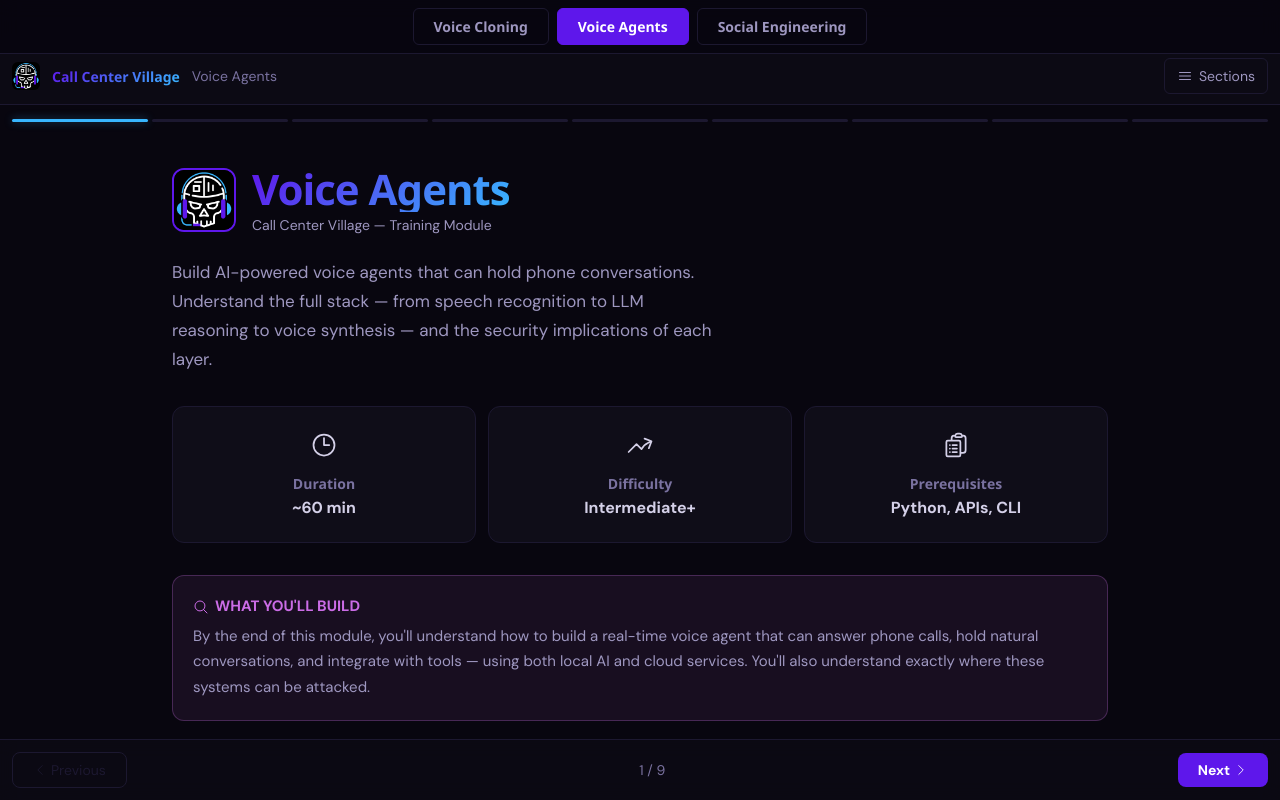
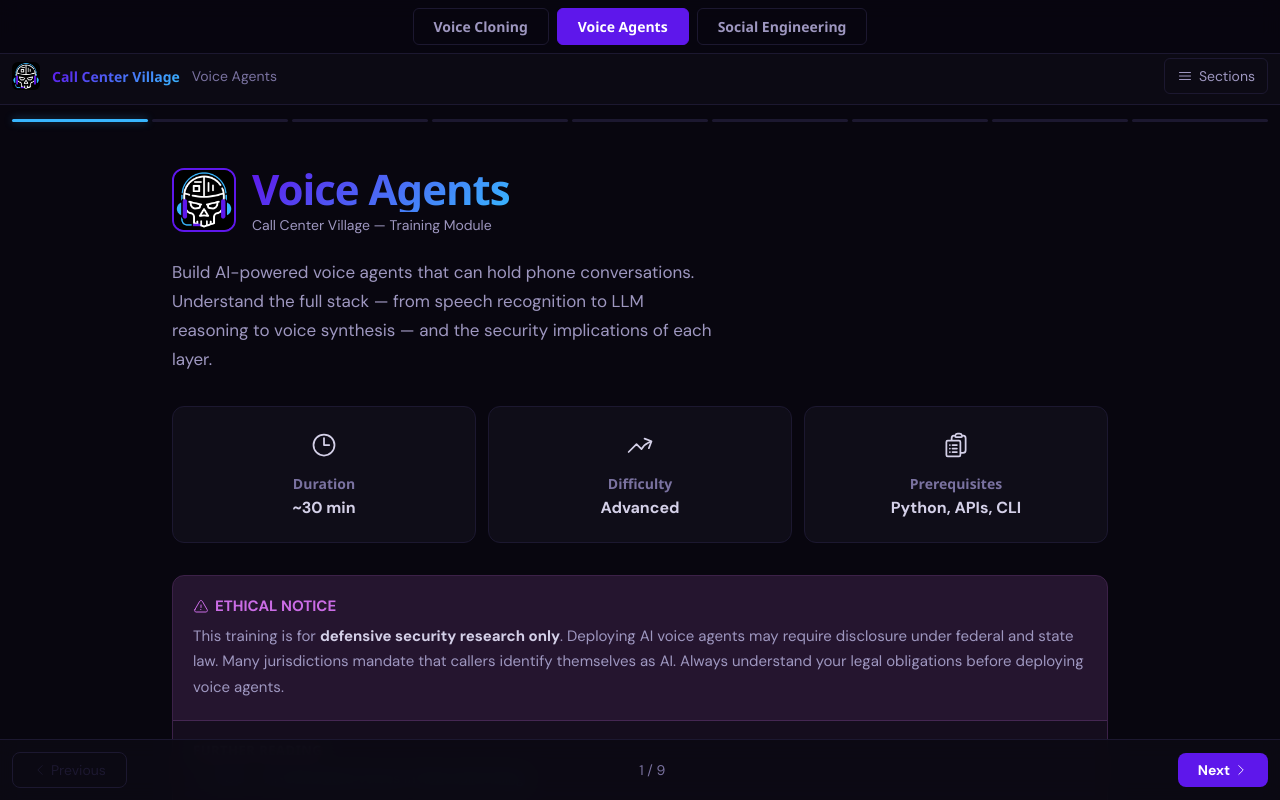
Before and after one commit to CallCenterVillage/voice-training, a React (Vite) app: page /voice-cloning/intro in a window 1280 px wide. Both pictures are taken after a click on the tab "Voice Agents". Shown: the top 800 px of the page. Built offline with nearby package versions, Linux system fonts and the light colour scheme; a web font is replaced by a local one.

Commit message:
ethical notice updates and links

```diff
--- a/social-engineering-training.jsx
+++ b/social-engineering-training.jsx
@@ -110,8 +110,8 @@ const IntroSection = () => (
     </div>
     <div style={{ display: "grid", gridTemplateColumns: "repeat(auto-fit, minmax(200px, 1fr))", gap: 12, marginBottom: 32 }}>
       {[
-        { label: "Duration", value: "~50 min", icon: "clock" },
-        { label: "Difficulty", value: "Intermediate", icon: "trending-up" },
+        { label: "Duration", value: "~30 min", icon: "clock" },
+        { label: "Difficulty", value: "Beginner Friendly", icon: "trending-up" },
         { label: "Prerequisites", value: "Basic security awareness", icon: "clipboard" },
       ].map((item, i) => (
         <div key={i} style={{ background: C.card, border: `1px solid ${C.border}`, borderRadius: 12, padding: "24px 16px", textAlign: "center" }}>
@@ -137,12 +137,30 @@ const IntroSection = () => (
         </div>
       </div>
     </div>
-    <div style={{ background: `${C.tertiary}15`, borderRadius: 12, padding: 20, border: `1px solid ${C.tertiary}44` }}>
-      <div style={{ fontSize: 15, color: C.tertiary, fontWeight: 700, marginBottom: 8 }}><Icon name="warning" size={16} style={{ display: "inline-block", verticalAlign: "middle", marginRight: 6 }} />ETHICAL NOTICE</div>
-      <div style={{ fontSize: 15, color: C.muted, lineHeight: 1.7 }}>
-        This training is for <strong style={{ color: C.text }}>authorized security testing only</strong>.
-        Social engineering without authorization is illegal and unethical. The techniques taught here should
-        only be used in sanctioned red team exercises, security assessments, or educational settings with informed consent.
+    <div style={{ borderRadius: 12, border: `1px solid ${C.tertiary}44`, overflow: "hidden" }}>
+      <div style={{ background: `${C.tertiary}25`, padding: 20 }}>
+        <div style={{ fontSize: 15, color: C.tertiary, fontWeight: 700, marginBottom: 8 }}><Icon name="warning" size={16} style={{ display: "inline-block", verticalAlign: "middle", marginRight: 6 }} />ETHICAL NOTICE</div>
+        <div style={{ fontSize: 15, color: C.muted, lineHeight: 1.7 }}>This training is for <strong style={{ color: C.text }}>authorized security testing only</strong>. Social engineering without authorization is illegal and unethical. The techniques taught here should only be used in sanctioned red team exercises, security assessments, or educational settings with informed consent.</div>
+      </div>
+      <div style={{ background: `${C.tertiary}10`, borderTop: `1px solid ${C.tertiary}44`, padding: 20 }}>
+        <div style={{ fontSize: 13, color: C.dim, fontWeight: 600, marginBottom: 8, textTransform: "uppercase", letterSpacing: 0.5 }}><Icon name="book-open" size={14} style={{ display: "inline-block", verticalAlign: "middle", marginRight: 6 }} />Further Reading</div>
+        <ol style={{ margin: 0, padding: 0, paddingLeft: 24, display: "flex", flexDirection: "column", gap: 6, color: C.dim }}>
+          {[
+            { href: "https://attack.mitre.org/techniques/T1598/", label: "MITRE ATT&CK — Phishing for Information" },
+            { href: "https://en.wikipedia.org/wiki/Social_engineering_(security)", label: "Wikipedia — Social Engineering (Security)" },
+            { href: "https://www.ftc.gov/news-events/topics/identity-theft/phishing-scams", label: "FTC — Phishing Scams and Prevention" },
+            { href: "https://www.cisa.gov/secure-our-world/recognize-and-report-phishing", label: "CISA — Recognize and Report Phishing" },
+            { href: "https://csrc.nist.gov/glossary/term/social_engineering", label: "NIST — Social Engineering Definition and Resources" },
+            { href: "https://www.ncsl.org/technology-and-communication/computer-crime-statutes", label: "NCSL — Computer Crime Statutes by State" },
+          ].map((link, i) => (
+            <li key={i}>
+              <a href={link.href} target="_blank" rel="noopener noreferrer" style={{ fontSize: 14, color: C.accent, textDecoration: "none", lineHeight: 1.6 }}
+                onMouseEnter={e => e.target.style.textDecoration = "underline"}
+                onMouseLeave={e => e.target.style.textDecoration = "none"}
+              ><Icon name="arrow-top-right-on-square" size={12} style={{ display: "inline-block", verticalAlign: "middle", marginRight: 5 }} />{link.label}</a>
+            </li>
+          ))}
+        </ol>
       </div>
     </div>
   </div>
--- a/voice-agents-training.jsx
+++ b/voice-agents-training.jsx
@@ -88,8 +88,8 @@ const IntroSection = () => (
     </div>
     <div style={{ display: "grid", gridTemplateColumns: "repeat(auto-fit, minmax(200px, 1fr))", gap: 12, marginBottom: 32 }}>
       {[
-        { label: "Duration", value: "~60 min", icon: "clock" },
-        { label: "Difficulty", value: "Intermediate+", icon: "trending-up" },
+        { label: "Duration", value: "~30 min", icon: "clock" },
+        { label: "Difficulty", value: "Advanced", icon: "trending-up" },
         { label: "Prerequisites", value: "Python, APIs, CLI", icon: "clipboard" },
       ].map((item, i) => (
         <div key={i} style={{ background: C.card, border: `1px solid ${C.border}`, borderRadius: 12, padding: "24px 16px", textAlign: "center" }}>
@@ -99,12 +99,30 @@ const IntroSection = () => (
         </div>
       ))}
     </div>
-    <div style={{ background: `${C.tertiary}15`, borderRadius: 12, padding: 20, border: `1px solid ${C.tertiary}44` }}>
-      <div style={{ fontSize: 15, color: C.tertiary, fontWeight: 700, marginBottom: 8 }}><Icon name="magnifying-glass" size={16} style={{ display: "inline-block", verticalAlign: "middle", marginRight: 6 }} />WHAT YOU'LL BUILD</div>
-      <div style={{ fontSize: 15, color: C.muted, lineHeight: 1.7 }}>
-        By the end of this module, you'll understand how to build a real-time voice agent that can answer
-        phone calls, hold natural conversations, and integrate with tools — using both local AI and cloud services.
-        You'll also understand exactly where these systems can be attacked.
+    <div style={{ borderRadius: 12, border: `1px solid ${C.tertiary}44`, overflow: "hidden" }}>
+      <div style={{ background: `${C.tertiary}25`, padding: 20 }}>
+        <div style={{ fontSize: 15, color: C.tertiary, fontWeight: 700, marginBottom: 8 }}><Icon name="warning" size={16} style={{ display: "inline-block", verticalAlign: "middle", marginRight: 6 }} />ETHICAL NOTICE</div>
+        <div style={{ fontSize: 15, color: C.muted, lineHeight: 1.7 }}>This training is for <strong style={{ color: C.text }}>defensive security research only</strong>. Deploying AI voice agents may require disclosure under federal and state law. Many jurisdictions mandate that callers identify themselves as AI. Always understand your legal obligations before deploying voice agents.</div>
+      </div>
+      <div style={{ background: `${C.tertiary}10`, borderTop: `1px solid ${C.tertiary}44`, padding: 20 }}>
+        <div style={{ fontSize: 13, color: C.dim, fontWeight: 600, marginBottom: 8, textTransform: "uppercase", letterSpacing: 0.5 }}><Icon name="book-open" size={14} style={{ display: "inline-block", verticalAlign: "middle", marginRight: 6 }} />Further Reading</div>
+        <ol style={{ margin: 0, padding: 0, paddingLeft: 24, display: "flex", flexDirection: "column", gap: 6, color: C.dim }}>
+          {[
+            { href: "https://www.fcc.gov/document/fcc-makes-ai-generated-voices-robocalls-illegal", label: "FCC — AI-Generated Voices in Robocalls Ruling" },
+            { href: "https://www.congress.gov/bill/119th-congress/senate-bill/2495/text", label: "U.S. Congress — Keep Call Centers in America Act of 2025" },
+            { href: "https://leginfo.legislature.ca.gov/faces/billNavClient.xhtml?bill_id=201720180SB1001", label: "California SB-1001 — BOT Disclosure Act" },
+            { href: "https://www.fcc.gov/consumers/guides/stop-unwanted-robocalls-and-texts", label: "FCC — Consumer Guide to Robocalls and AI Voices" },
+            { href: "https://www.ncsl.org/technology-and-communication/artificial-intelligence-2024-legislation", label: "NCSL — AI Legislation Tracker (State Laws)" },
+            { href: "https://artificialintelligenceact.eu/", label: "EU AI Act — Official Text and Resources" },
+          ].map((link, i) => (
+            <li key={i}>
+              <a href={link.href} target="_blank" rel="noopener noreferrer" style={{ fontSize: 14, color: C.accent, textDecoration: "none", lineHeight: 1.6 }}
+                onMouseEnter={e => e.target.style.textDecoration = "underline"}
+                onMouseLeave={e => e.target.style.textDecoration = "none"}
+              ><Icon name="arrow-top-right-on-square" size={12} style={{ display: "inline-block", verticalAlign: "middle", marginRight: 5 }} />{link.label}</a>
+            </li>
+          ))}
+        </ol>
       </div>
     </div>
   </div>
```
